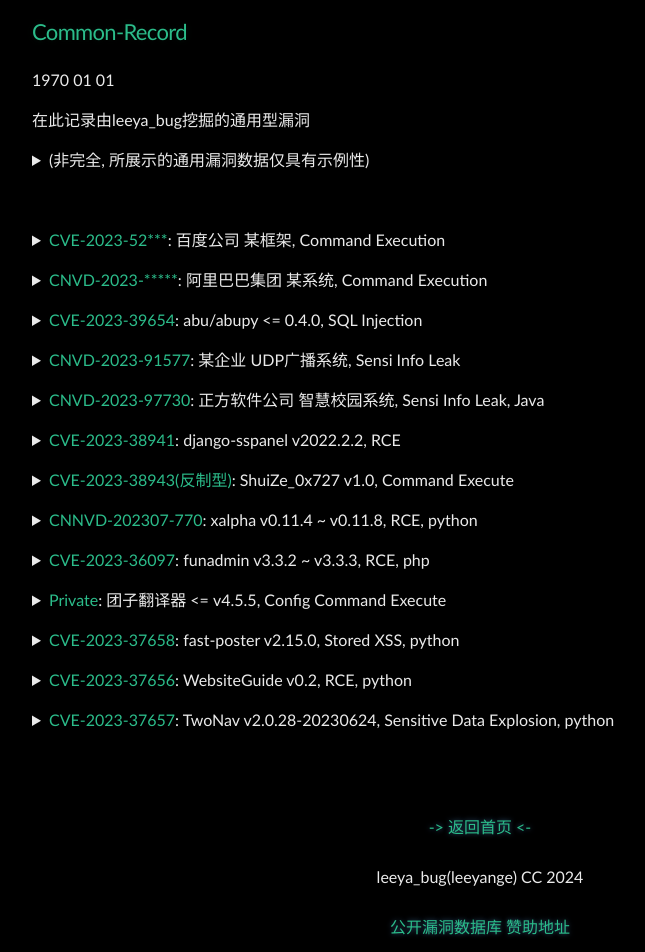
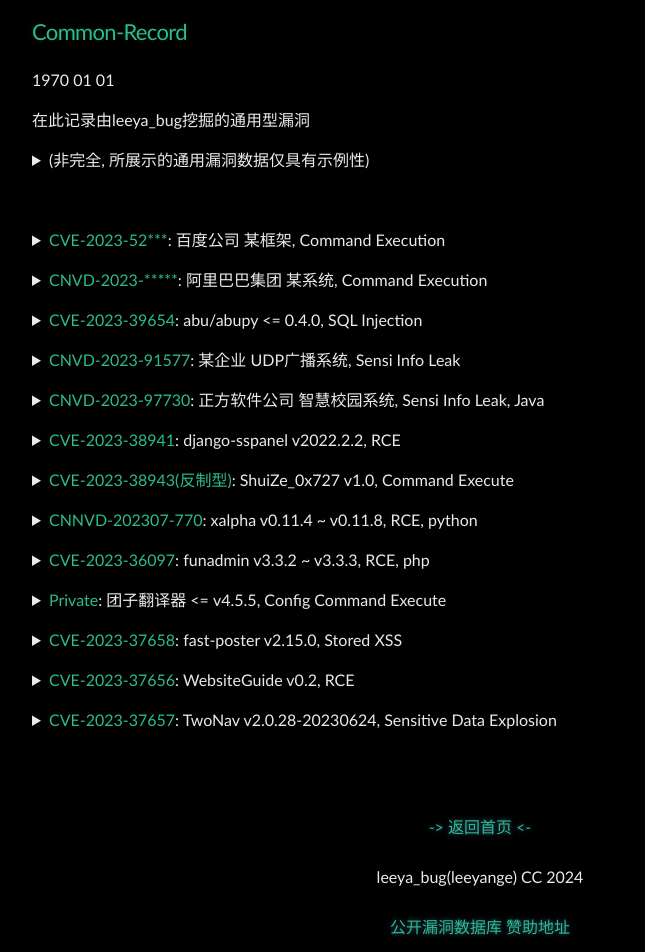
Before and after one commit to Leeyangee/leeyangee.github.io, a Jekyll site: the page built from _posts/1970-01-01-Common-Record.md, in a window 1280 px wide. Shown: the part 462-1414 px from the top of the page, without its empty margins (160-805 px from the left). Built offline with Jekyll 4.4.1, drawn with Linux system fonts in a browser that asks for light colours.

Commit message:
Update 1970-01-01-Common-Record.md

```diff
--- a/_posts/1970-01-01-Common-Record.md
+++ b/_posts/1970-01-01-Common-Record.md
@@ -98,7 +98,7 @@
 </details><p></p>
 
 <details>
-      <summary><font color="#2bbc8a">CVE-2023-37658</font>: fast-poster v2.15.0, Stored XSS, python</summary>
+      <summary><font color="#2bbc8a">CVE-2023-37658</font>: fast-poster v2.15.0, Stored XSS</summary>
       <pre><code>
 <a id="cve_addr">CVE-2023-37658</a>
 仓库地址: <a id="rep">https://gitee.com/psoho/fast-poster</a>
@@ -108,7 +108,7 @@
 </details><p></p>
 
 <details>
-      <summary><font color="#2bbc8a">CVE-2023-37656</font>: WebsiteGuide v0.2, RCE, python</summary>
+      <summary><font color="#2bbc8a">CVE-2023-37656</font>: WebsiteGuide v0.2, RCE</summary>
       <pre><code>
 <a id="cve_addr">CVE-2023-37656</a>
 仓库地址: <a id="rep">https://github.com/mizhexiaoxiao/WebsiteGuide</a>
@@ -116,7 +116,7 @@
 </details><p></p>
 
 <details>
-      <summary><font color="#2bbc8a">CVE-2023-37657</font>: TwoNav v2.0.28-20230624, Sensitive Data Explosion, python</summary>
+      <summary><font color="#2bbc8a">CVE-2023-37657</font>: TwoNav v2.0.28-20230624, Sensitive Data Explosion</summary>
       <pre><code>
 <a id="cve_addr">CVE-2023-37657</a>
 仓库地址: <a id="rep">https://gitee.com/tznb/TwoNav</a>
```
